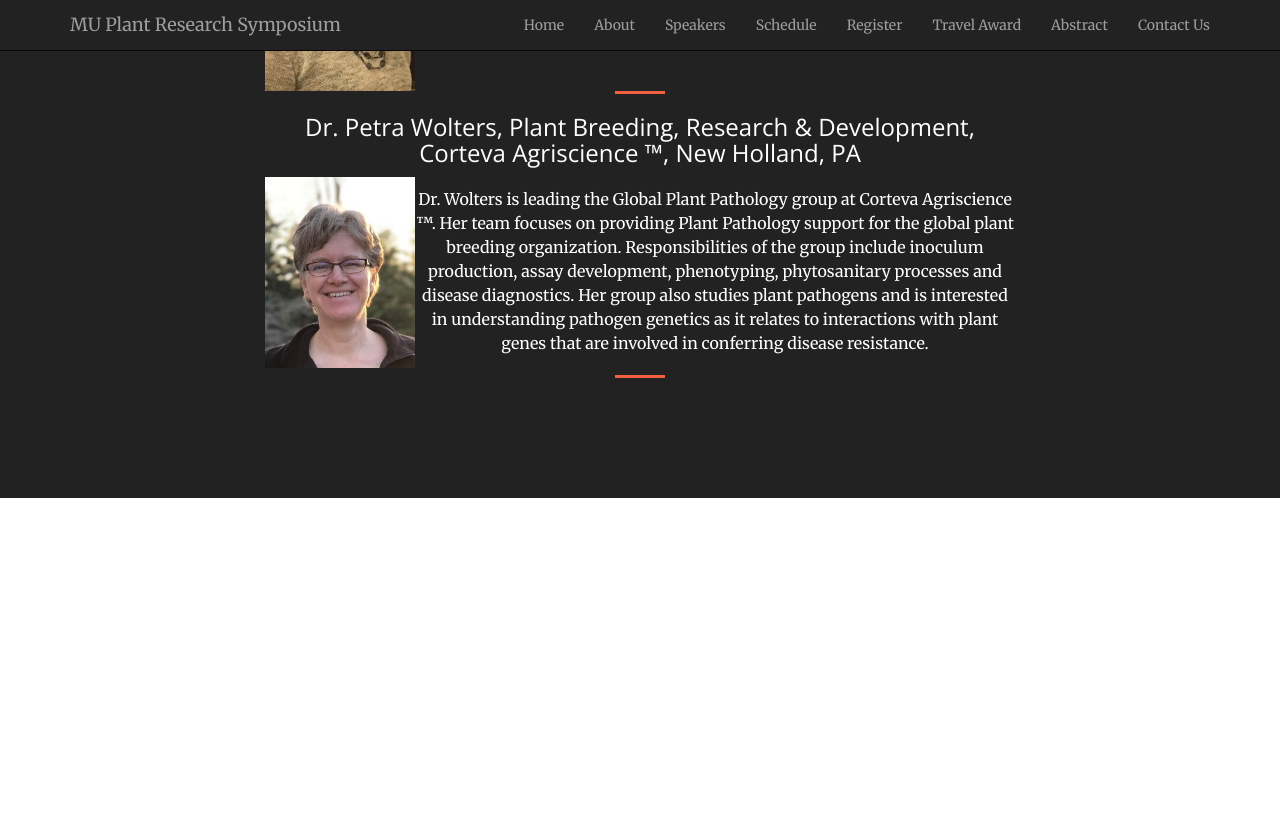
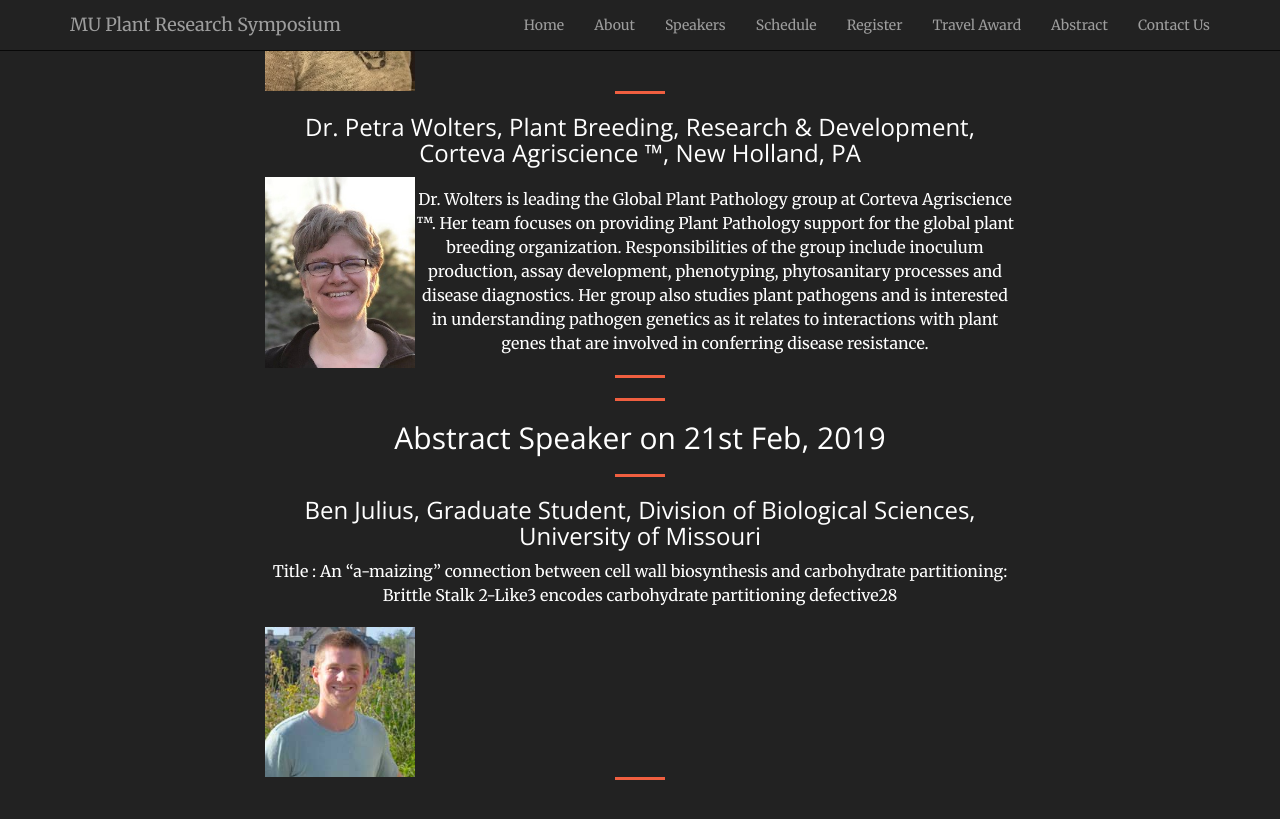
Before and after one commit to mupioneersymposium/mupioneersymposium.github.io, a Jekyll site: the page built from speakers.md, in a window 1280 px wide and 900 px high, scrolled down 1460 px. Shown: the top 819 px of the window. Built offline with Jekyll 4.4.1, drawn with Linux system fonts in a browser that asks for light colours; before the commit the page ends 1958 px from its top, so only the background shows below that.

Commit message:
Update speakers.md
Abstract speaker- Ben added

```diff
--- a/speakers.md
+++ b/speakers.md
@@ -51,3 +51,14 @@ Dr. Springer is department chair of Botany and Plant sciences and professor of g
 
 Dr. Wolters is leading the Global Plant Pathology group at Corteva Agriscience ™.  Her team focuses on providing Plant Pathology support for the global plant breeding organization.  Responsibilities of the group include inoculum production, assay development, phenotyping, phytosanitary processes and disease diagnostics.  Her group also studies plant pathogens and is interested in understanding pathogen genetics as it relates to interactions with plant genes that are involved in conferring disease resistance.
 <hr style="clear: both;" />
+
+<hr style="clear: both;" />
+## Abstract Speaker on 21st Feb, 2019
+<hr style="clear: both;" />
+
+### Ben Julius, Graduate Student, Division of Biological Sciences, University of Missouri
+Title : An “a-maizing” connection between cell wall biosynthesis and carbohydrate partitioning: Brittle Stalk 2-Like3 encodes carbohydrate partitioning defective28
+
+<img src="/img/Ben2019.jpg" alt="Ben Julius Photo" width="150px" style="float: left" />
+
+<hr style="clear: both;" />
```
